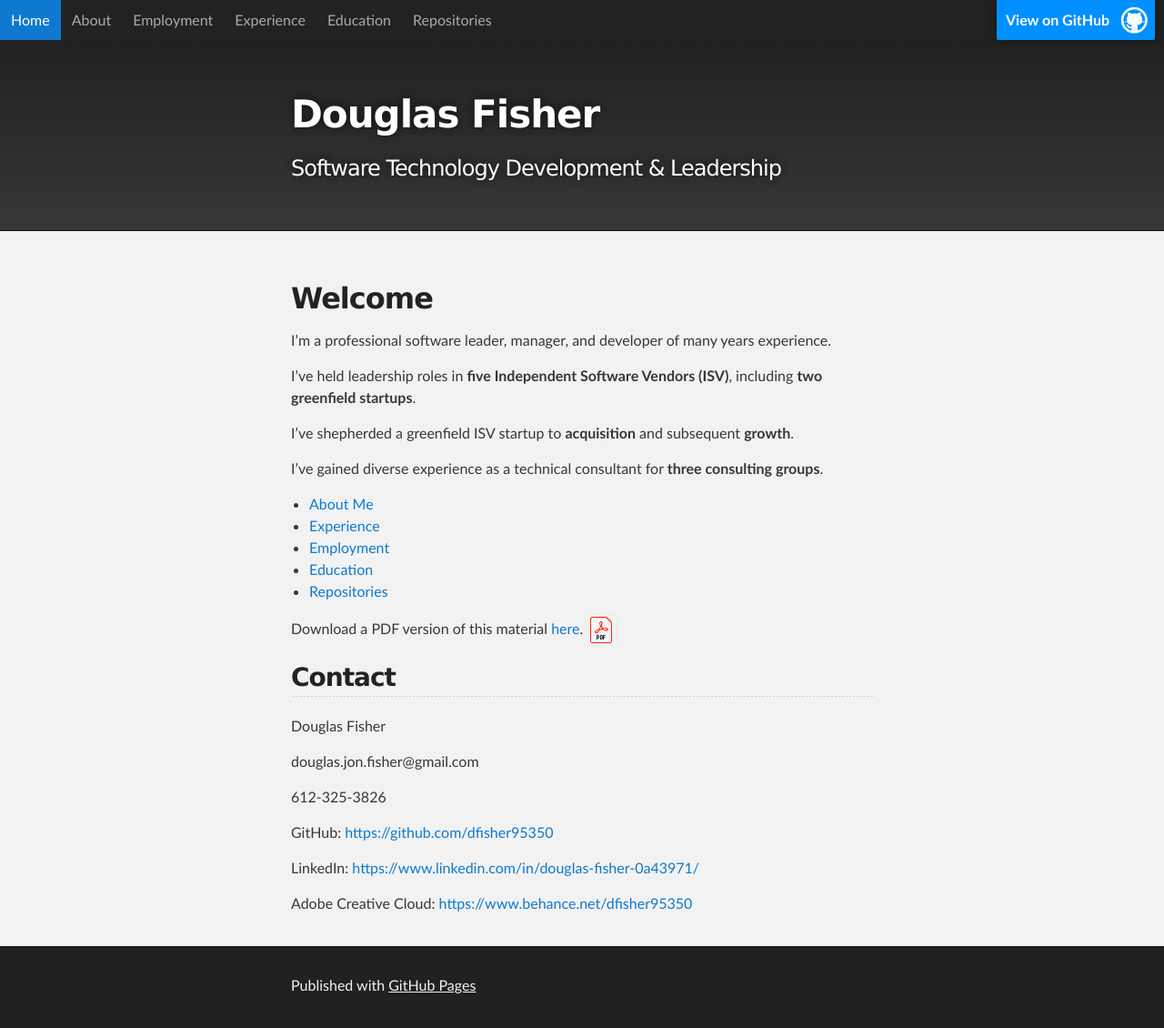
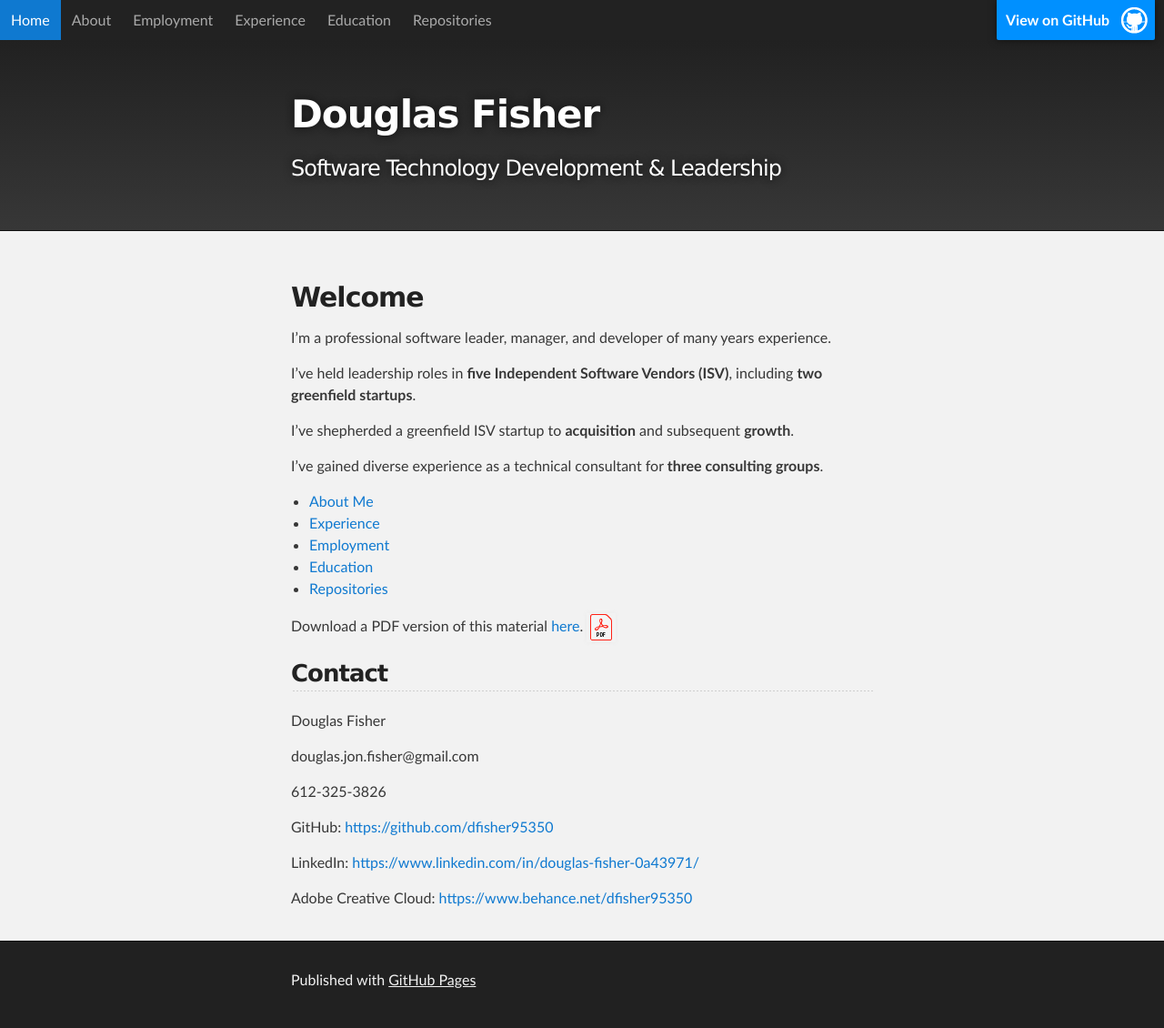
Before and after one commit to dfisher95350/dfisher95350.github.io, a Jekyll site: the page built from index.md, in a window 1280 px wide. Shown: the whole page at 91% size. Built offline with Jekyll 4.4.1, drawn with Linux system fonts in a browser that asks for light colours; our own code applies the rules of GitHub Pages for plain Markdown files.

Commit message:
Fiddling with font sizes.

```diff
--- a/_sass/navigation.scss
+++ b/_sass/navigation.scss
@@ -1,3 +1,6 @@
+// https://developer.mozilla.org/en-US/docs/Web/HTML/Element/nav
+// https://www.w3schools.com/css/css_navbar.asp
+
 nav {
 
 }
--- a/_sass/typography.scss
+++ b/_sass/typography.scss
@@ -20,13 +20,13 @@ h1, h2, h3, h4, h5, h6 {
 }
 
 h1 {
-  font-size: 32px;
+  font-size: 30px;
   font-weight: 700;
 }
 
 h2 {
   padding-bottom: 10px;
-  font-size: 28px;
+  font-size: 26px;
   background: url('../images/bg_hr.png') repeat-x bottom;
 }
 
```
